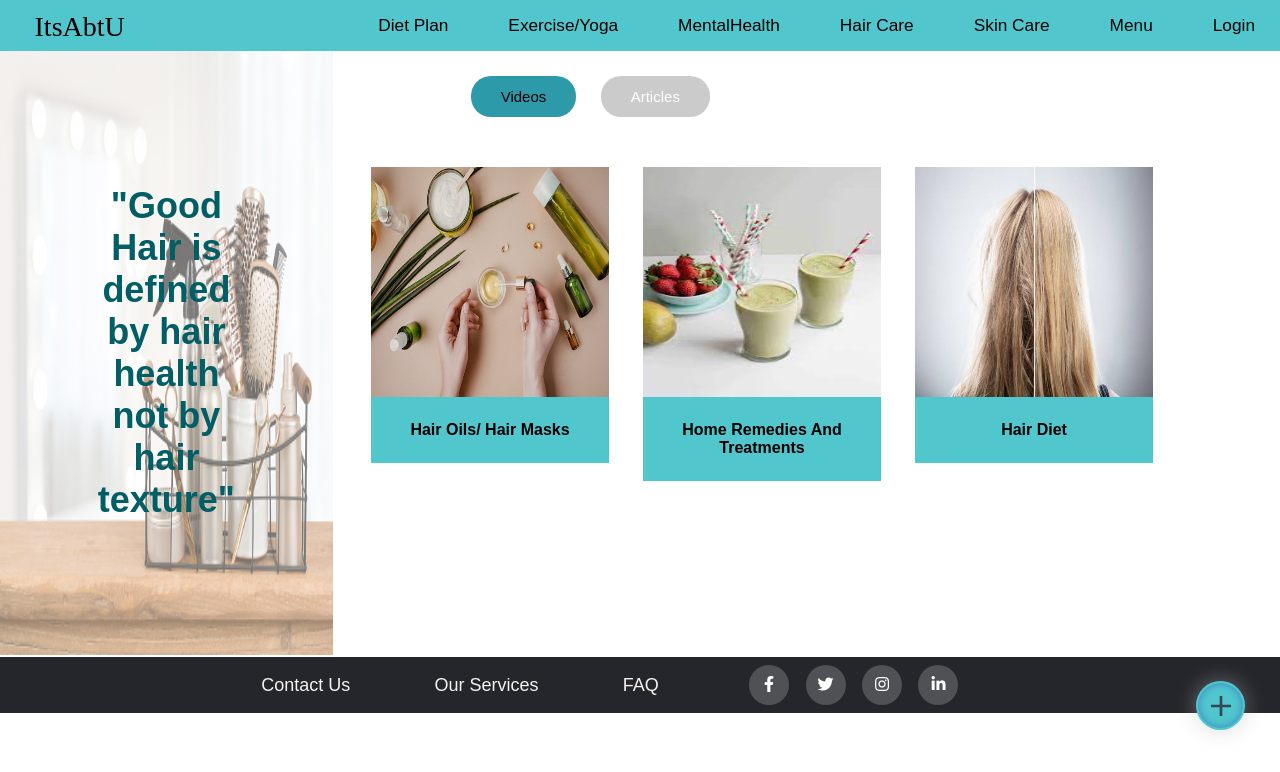
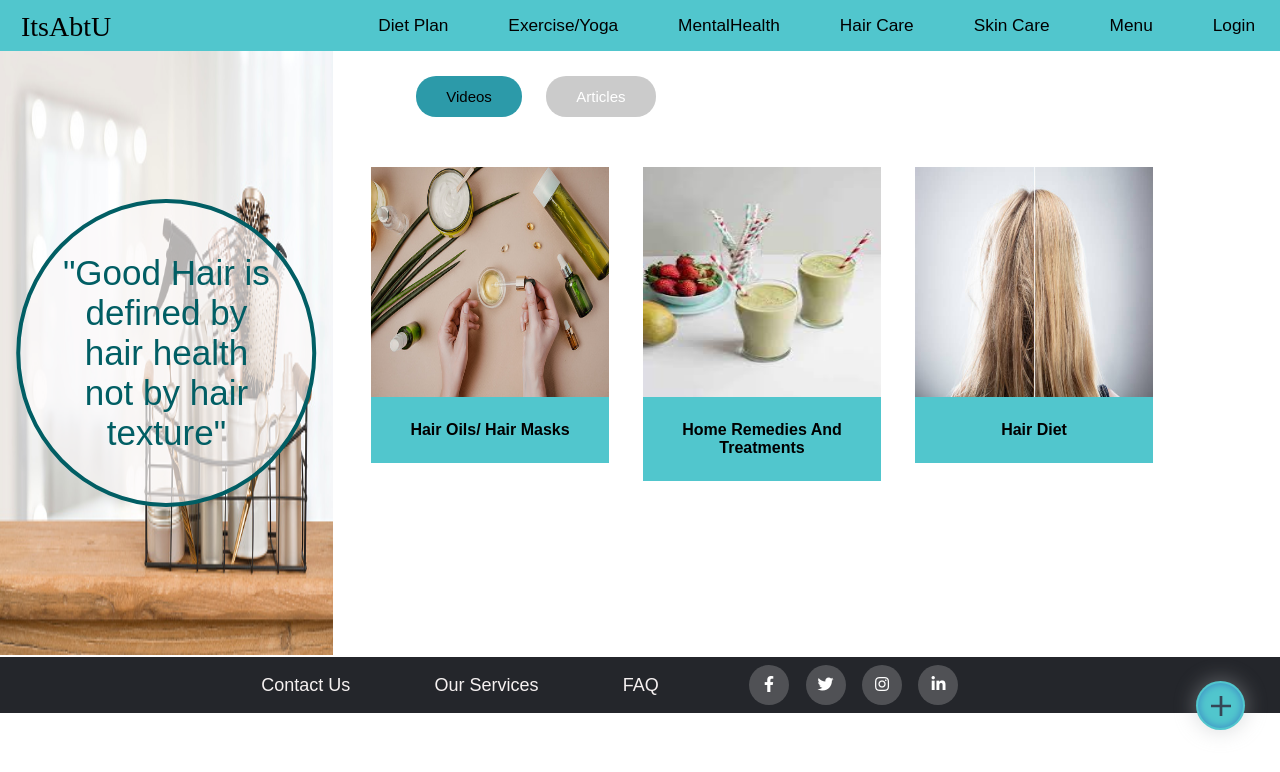
Before and after one commit to RaRaRiSa-R/Wellness-Train, a PHP site: page /wellness/haircare.php?category=Videos in a window 1280 px wide. Shown: the top 772 px of the page. Run offline with PHP 8.4, Linux system fonts and the light colour scheme; data comes from the database, SQL or seed files in the repository.

Commit message:
side image text align

```diff
--- a/css/filter.css
+++ b/css/filter.css
@@ -23,7 +23,7 @@ display: none;
  padding-bottom: 0px;
 } */
 .b{
- padding: 10px 14%;
+ padding: 10px 8%;
 }
 /* Center website */
 .main {
--- a/css/image-bar-style.css
+++ b/css/image-bar-style.css
@@ -15,7 +15,7 @@
     font-family: 'Arbutus Slab',serif;
     font-size: 28px !important;
     height: 30px;
-    margin-left: 2.7%;
+    margin-left: 21px;
 }
 .displ{
     display: none;
--- a/css/plus_sign.css
+++ b/css/plus_sign.css
@@ -37,4 +37,4 @@
     border-radius: 40px 10px 10px 40px;
     right: -10px
 }
-© 2022 GitHub, Inc
+/* © 2022 GitHub, Inc */
--- a/css/skincare.css
+++ b/css/skincare.css
@@ -16,23 +16,50 @@
     width: 100%;
     background-attachment: fixed;
     position: absolute;
-    opacity: 0.6;
+    opacity: 1;
     overflow: hidden;
 }
 .center {
-    position:absolute;
+    width: 85%;
+    position: absolute;
     top: 50%;
     left: 50%;
     transform: translate(-50%, -50%);
     text-align: center;
     font-size: 36px;
     opacity: 1;
-    font-weight: 700;
+    font-weight: 500;
     color: #015e64;
+    padding: 35px 55px;
+    border: 4px solid;
+    border-radius: 50%;
+    background-color: #fcfafaad;
+    opacity: 1;
 }
 #main-sc{
     width: 75%;
     display: inline-block;
+}
+
+#mental-img-text{
+    font-size: 35px;
+    width: 95%;
+    padding: 46px 35px;
+}
+#haircare-img-text{
+    font-size: 35px;
+    width: 90%;
+    padding: 50px 40px;
+}
+#yoga-img-text{
+    width: 65%;
+    padding: 48px 35px;
+    font-size: 30px;
+}
+#exercise-img-text{
+    width: 65%;
+    padding: 48px 15px;
+    font-size: 35px;
 }
 .scroll{
     height: 600px;
--- a/exercise.php
+++ b/exercise.php
@@ -23,7 +23,7 @@
     <section id="side-img-section">
         <div id="skincare">
             <img class="img" src="images/exercise.jpg" alt="" />
-            <div class="center">“The body achieves what the mind believes.” </div>
+            <div class="center" id="exercise-img-text">“The body achieves what the mind believes.” </div>
         </div>
     </section>
     <section id="main-sc" class="scroll">
--- a/haircare.php
+++ b/haircare.php
@@ -25,7 +25,7 @@
     <section id="side-img-section">
         <div id="skincare">
             <img class="img" src="images/haircare1.jpg" alt="" />
-            <div class="center">"Good Hair is defined by hair health not by hair texture"</div>
+            <div class="center" id="haircare-img-text">"Good Hair is defined by hair health not by hair texture"</div>
         </div>
     </section>
     <section id="main-sc" class="scroll">
--- a/mental-health.php
+++ b/mental-health.php
@@ -23,9 +23,9 @@
         include('navbar.php');
     ?>
     <section id="side-img-section">
-        <div id="skincare">
+        <div id="skincare" >
             <img class="img" src="images/mental-stress.jpg" alt="" />
-            <div class="center">"It's okay to not be okay-It means that your mind is trying to heal itself"</div>
+            <div class="center" id="mental-img-text">"It's okay to not be okay-It means that your mind is trying to heal itself"</div>
         </div>
     </section>
     <section id="main-sc" class="scroll">
--- a/yoga.php
+++ b/yoga.php
@@ -23,7 +23,7 @@
     <section id="side-img-section">
         <div id="skincare">
             <img class="img" src="images/meditation.jpeg" alt="" />
-            <div class="center">"Yoga is the journey of the self, through the self, to the self. -- The Bhagavad Gita"</div>
+            <div class="center" id="yoga-img-text">"Yoga is the journey of the self, through the self, to the self. -- The Bhagavad Gita"</div>
         </div>
     </section>
     <section id="main-sc" class="scroll">
--- a/yoga_playlist.php
+++ b/yoga_playlist.php
@@ -51,7 +51,7 @@
             <div class="desc">
                 <h3><?php echo $datarow['Name']; ?></h3>
                 <div class="dropdown">
-                    <img class="dropbtn" src="images/icons/hamburger.jpeg" alt=""/>
+                    <!-- <img class="dropbtn" src="images/icons/hamburger.jpeg" alt=""/> -->
                     <div class="dropdown-content">
                         <form action="" id="language">
                             <input type="submit" value="English" name="Language" />
```
Also changed, not shown: css/physical-activity.css (+11 -2 lines), css/playlistStyle.css (+8 -1 lines).
